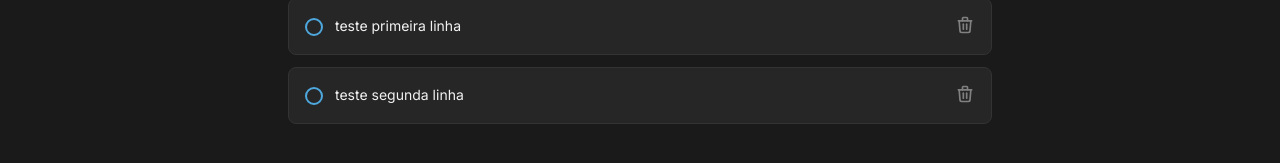
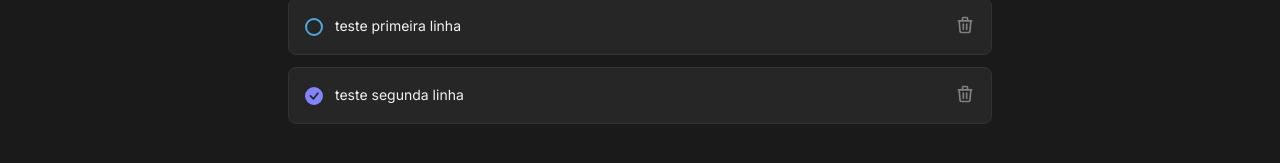
Before and after one commit to Givaild/todo-Ignite, a React (Vite) app: page / in a window 1280 px wide. Shown: the part 337-500 px from the top of the page. Built offline with nearby package versions, Linux system fonts and the light colour scheme.

Commit message:
feat:create complete and delete task component

```diff
--- a/src/App.tsx
+++ b/src/App.tsx
@@ -30,14 +30,27 @@ function App() {
       }
     ])
   }
-  function deleteTaskById(taskId: string) {
-    const newTasks = dbTasks.filter(deleteTask =>deleteTask.id != taskId);
+  function deleteTaskById(taskDeleteId: string) {
+    const newTasks = dbTasks.filter(deleteTask =>deleteTask.id != taskDeleteId);
+    setDbTasks(newTasks);
+  }
+
+  function toggleTaskCompletedById(completedTaskId:string) {
+    const newTasks = dbTasks.map(toogleTask=>{
+     if(toogleTask.id === completedTaskId){
+      return{
+        ...toogleTask,
+        isCompleted: !toogleTask.isCompleted,
+      };
+     }
+     return toogleTask
+    });
     setDbTasks(newTasks);
   }
   return (
     <>
       <Header onAddTask = {addTask}/>
-      <Tasks tasks={dbTasks} onDelete={deleteTaskById}/>
+      <Tasks tasks={dbTasks} onDelete={deleteTaskById} onComplete={toggleTaskCompletedById}/>
     </>
   );
 }
--- a/src/components/Header/index.tsx
+++ b/src/components/Header/index.tsx
@@ -5,6 +5,7 @@ import { ChangeEvent, FormEvent, useState } from "react";
 
 interface Props {
   onAddTask:(taskTitle:string) => void
+
 }
 
 export function Header({onAddTask}:Props) {
--- a/src/components/Task/index.tsx
+++ b/src/components/Task/index.tsx
@@ -1,17 +1,22 @@
 import styles from './task.module.css'
 import {TbTrash} from "react-icons/tb"
 import { InterfaceTask } from '../../App';
+import {BsFillCheckCircleFill} from 'react-icons/bs'
 
 interface Props {
     task: InterfaceTask;
     onDelete: (taskId: string) => void;
+    onComplete: (taskId: string) => void;
 }
 
-export function Task({task,onDelete}: Props) {
+export function Task({task,onDelete,onComplete}: Props) {
+
+
+
     return (
         <div className={styles.task}>
-            <button className={styles.checkContainer}>
-                <div/>
+            <button className={styles.checkContainer} onClick={()=>onComplete(task.id)}>
+                {task.isCompleted ? <BsFillCheckCircleFill />: <div/>}
             </button>
 
             <p>{task.title}</p>
--- a/src/components/Task/task.module.css
+++ b/src/components/Task/task.module.css
@@ -27,6 +27,11 @@
     border: 2px solid var(--blue);
     border-radius: 50%;
 }
+.checkContainer svg {
+    width: 100%;
+    height: 100%;
+    color: var(--purple);
+}
 .deleteButton {
     background: none;
     border: none;
--- a/src/components/Tasks/index.tsx
+++ b/src/components/Tasks/index.tsx
@@ -4,10 +4,12 @@ import styles from './tasks.module.css'
 interface Props {
     tasks: InterfaceTask[];
     onDelete: (taskId: string) =>void;
+    onComplete:(taskId: string) =>void;
 }
-export function Tasks({tasks,onDelete}: Props) {
+export function Tasks({tasks,onDelete,onComplete}: Props) {
     const tasksQuantify = tasks.length;
     const completedTasks = tasks.filter(tasks => tasks.isCompleted).length;
+
     return (
         <section className={styles.tasks}>
         <header className={styles.header}>
@@ -24,7 +26,7 @@ export function Tasks({tasks,onDelete}: Props) {
 
         <div className={styles.list}>
             {tasks.map((task) =>
-            <Task key={task.id} task={task} onDelete={onDelete}/>
+            <Task key={task.id} task={task} onDelete={onDelete} onComplete={onComplete}/>
             )}
         </div>
         </section>
```
